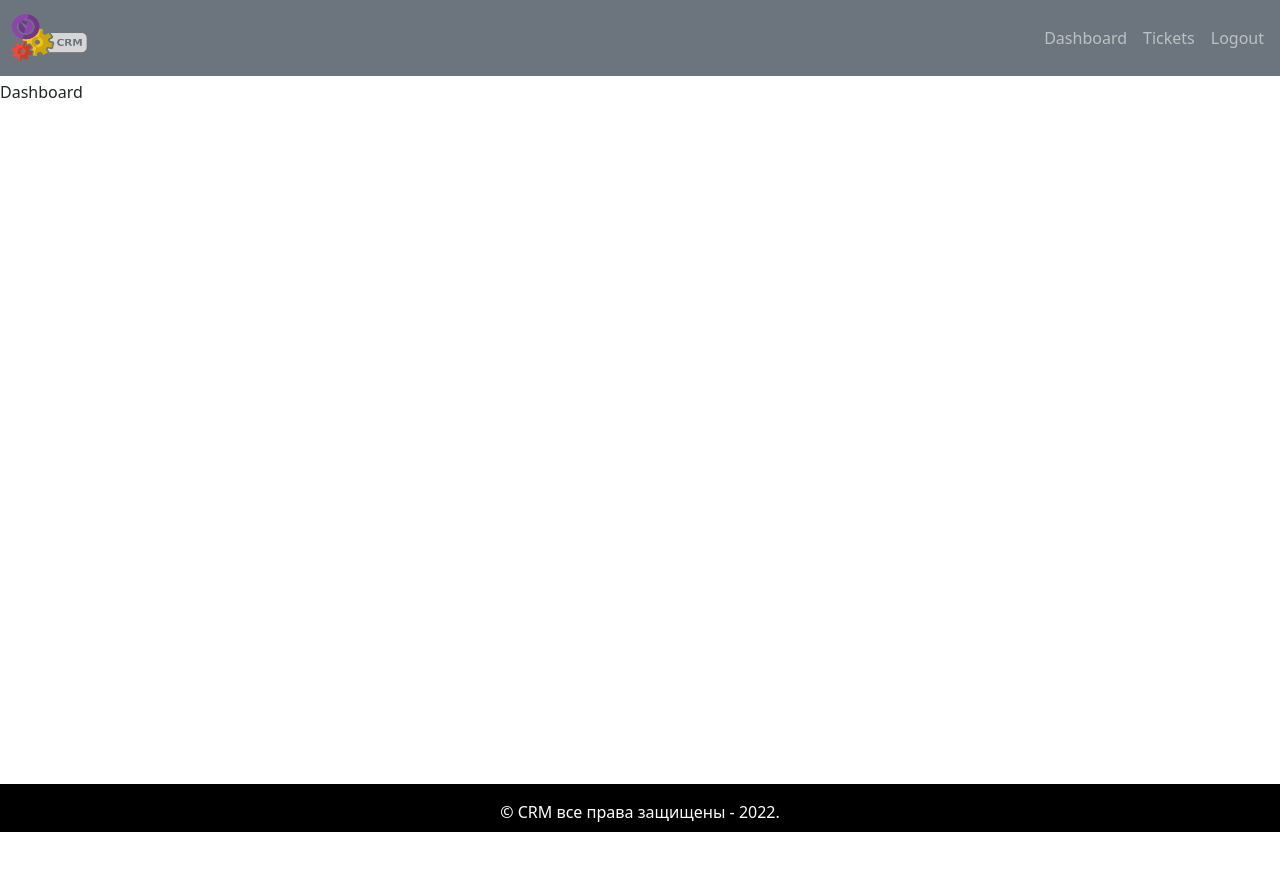
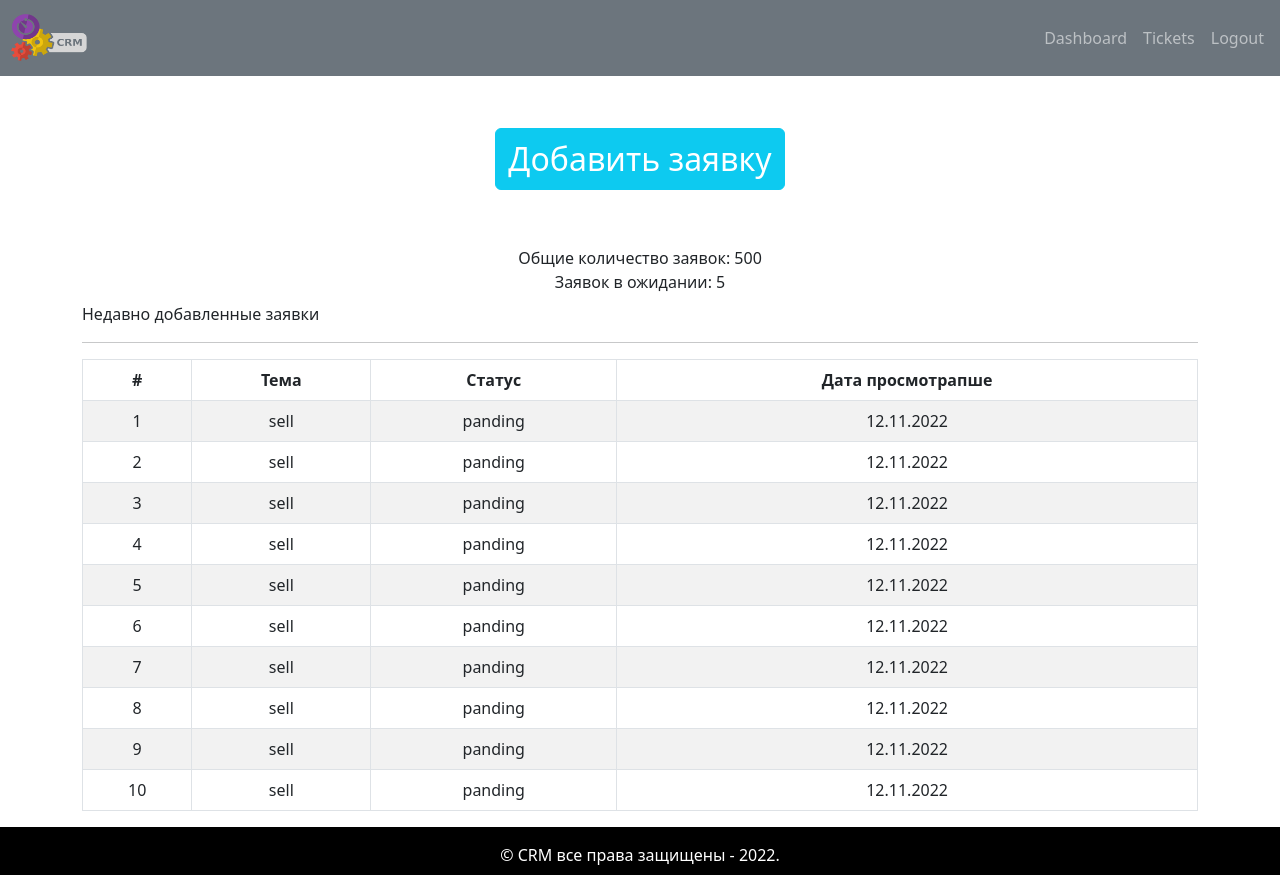
Before and after one commit to DanyaIT/CRM-Ticket_git, a React (Create React App) app: page /login in a window 1280 px wide. Before the commit the page ends 832 px from the top, so only its background shows below. Built offline with nearby package versions, Linux system fonts and the light colour scheme.

Commit message:
Добавил таблицу заявлений

```diff
--- a/src/App.js
+++ b/src/App.js
@@ -2,13 +2,14 @@ import React, {useState} from "react";
 import "./App.css";
 import Entry from "./pages/entry/Entry.page";
 import DefaultLayout from './layout/DefaultLayout'
+import DashBoard from "./pages/dashboard/DashBoard";
 
 function App() {
   return (
     <div className="App">
       {/* <Entry/> */}
       <DefaultLayout>
-        Dashboard
+        <DashBoard/>
       </DefaultLayout>
     </div>
   );
--- /dev/null
+++ b/src/assets/data/data-ticket.json
@@ -0,0 +1,68 @@
+[
+    {
+        "id":1,
+        "subject":"sell",
+        "status":"panding",
+        "addedDat": "12.11.2022"
+    },
+    {
+        "id":2,
+        "subject":"sell",
+        "status":"panding",
+        "addedDat": "12.11.2022"
+    },
+    {
+        "id":3,
+        "subject":"sell",
+        "status":"panding",
+        "addedDat": "12.11.2022"
+    },
+
+    {
+        "id":4,
+        "subject":"sell",
+        "status":"panding",
+        "addedDat": "12.11.2022"
+    },
+
+    {
+        "id":5,
+        "subject":"sell",
+        "status":"panding",
+        "addedDat": "12.11.2022"
+    },
+
+
+    {
+        "id":6,
+        "subject":"sell",
+        "status":"panding",
+        "addedDat": "12.11.2022"
+    },
+
+    {
+        "id":7,
+        "subject":"sell",
+        "status":"panding",
+        "addedDat": "12.11.2022"
+    },
+
+    {
+        "id":8,
+        "subject":"sell",
+        "status":"panding",
+        "addedDat": "12.11.2022"
+    },
+    {
+        "id":9,
+        "subject":"sell",
+        "status":"panding",
+        "addedDat": "12.11.2022"
+    },
+    {
+        "id":10,
+        "subject":"sell",
+        "status":"panding",
+        "addedDat": "12.11.2022"
+    }
+]
--- /dev/null
+++ b/src/components/table-ticket/TableTicket.jsx
@@ -0,0 +1,35 @@
+import React from "react";
+import { Table } from "react-bootstrap";
+
+const TableTicket = ({ dataTickets }) => {
+  return (
+    <Table striped bordered hover className="text-center">
+      <thead>
+        <tr>
+          <th>#</th>
+          <th>Тема</th>
+          <th>Статус</th>
+          <th>Дата просмотрапше</th>
+        </tr>
+      </thead>
+      <tbody>
+        {dataTickets.length?
+        dataTickets.map((row) => (
+          <tr key={row.id}>
+            <td>{row.id}</td>
+            <td>{row.subject}</td>
+            <td>{row.status}</td>
+            <td>{row.addedDat}</td>
+          </tr>
+        ))
+        :
+        <tr>
+            <td colSpan='4' className="text-center">Заявок нет</td>
+        </tr>
+        }
+      </tbody>
+    </Table>
+  );
+};
+
+export default TableTicket;
--- /dev/null
+++ b/src/pages/dashboard/DashBoard.jsx
@@ -0,0 +1,33 @@
+import React from 'react'
+import { Container, Button, Col, Row } from 'react-bootstrap'
+import TableTicket from '../../components/table-ticket/TableTicket'
+import dataTickets from '../../assets/data/data-ticket.json'
+
+const DashBoard = () => {
+  return (
+    <Container>
+        <Row className = "text-center">
+            <Col className='mt-5 mb-2'>
+               <Button variant='info' style={{padding:'10px, 30px', fontSize: '2rem', color:'white', fontWeight:'500'}}>Добавить заявку</Button>
+            </Col>
+        </Row>
+        <Row className = "text-center">
+            <Col className='mt-5 mb-2'>
+               <div>Общие количество заявок: 500</div>
+               <div>Заявок в ожидании: 5</div>
+            </Col>
+        </Row>
+        <Row>
+            <Col>Недавно добавленные заявки</Col>
+        </Row>
+        <hr/>
+        <Row>
+            <Col>
+            <TableTicket dataTickets = {dataTickets}/>
+            </Col>
+        </Row>
+    </Container>
+  )
+}
+
+export default DashBoard
```
